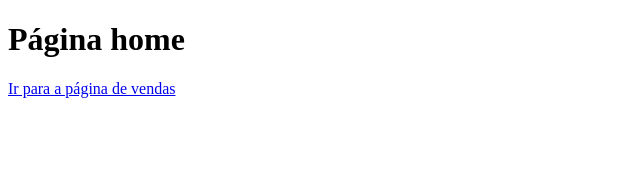
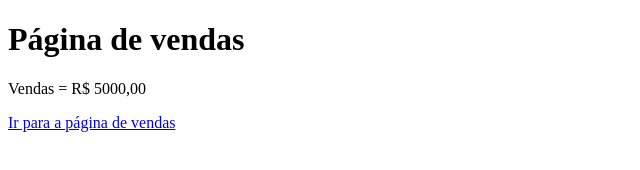
Before and after one commit to Eleonilson/aulagithub, a plain HTML site: page index.html in a window 1280 px wide. Shown: the whole page, without its empty margins (0-640 px from the left). Drawn offline with Linux system fonts and the light colour scheme.

Commit message:
acrescentado o valor das vendas

```diff
--- a/index.html
+++ b/index.html
@@ -6,7 +6,8 @@
   <title>Document</title>
 </head>
 <body>
-  <h1>Página home</h1>
+  <h1>Página de vendas</h1>
+  <p>Vendas = R$ 5000,00</p>
   <a href="vendas.html">Ir para a página de vendas</a>
 </body>
 </html>
```
Also changed, not shown: vendas.html (+1 -1 lines).
